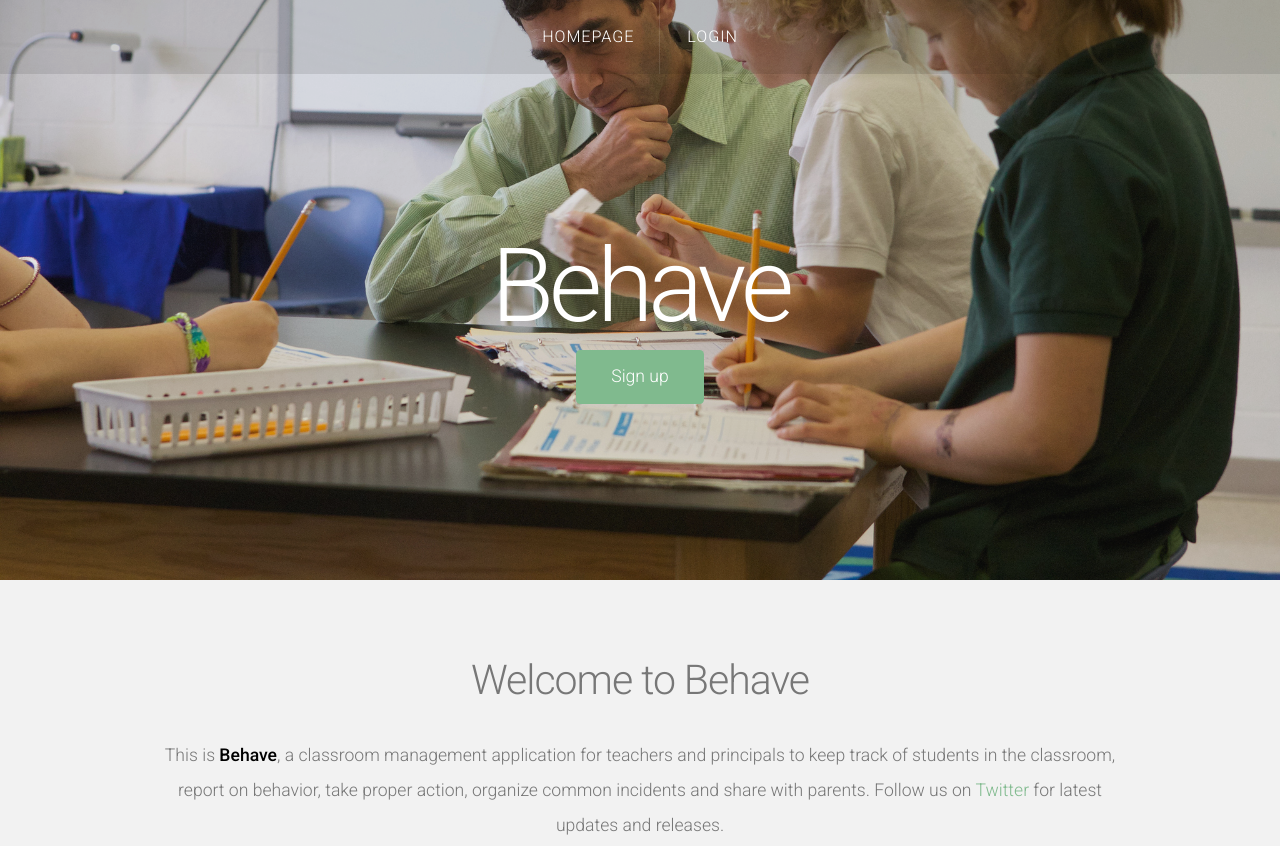
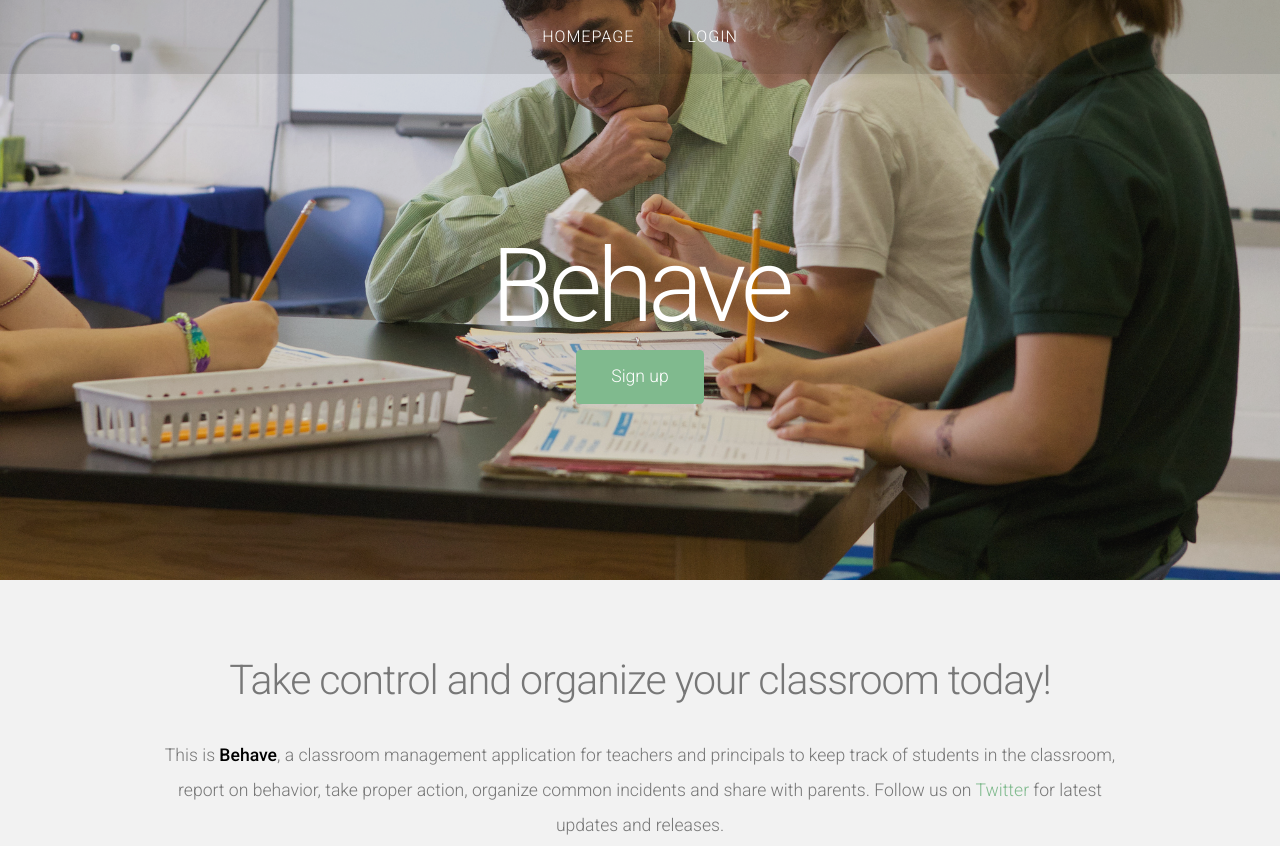
Before and after one commit to finnergizer/behave-landing-page, a plain HTML site: page index.html in a window 1280 px wide. Shown: the top 846 px of the page. Drawn offline with nearby package versions, Linux system fonts and the light colour scheme.

Commit message:
SEO stuff

```diff
--- a/index.html
+++ b/index.html
@@ -56,7 +56,7 @@
     <div id="featured">
         <div class="container">
             <header>
-                <h2>Welcome to Behave</h2>
+                <h2>Take control and organize your classroom today!</h2>
             </header>
             <p>This is <strong>Behave</strong>, a classroom management application for teachers and principals to keep track of students in the classroom, report on behavior, take proper action, organize common incidents and share with parents. Follow us on <a href="http://twitter.com/BehaveApp">Twitter</a> for latest updates and releases.</p>
             <hr />
```
